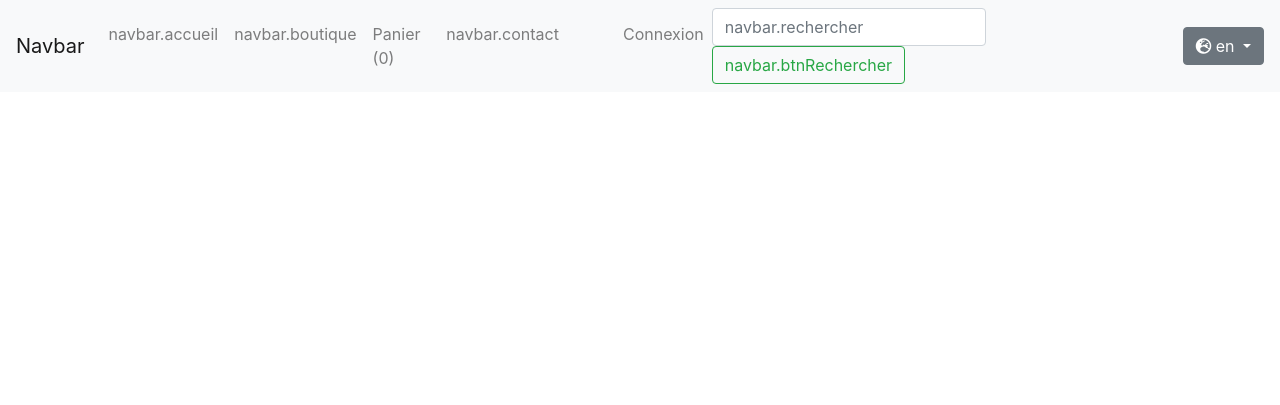
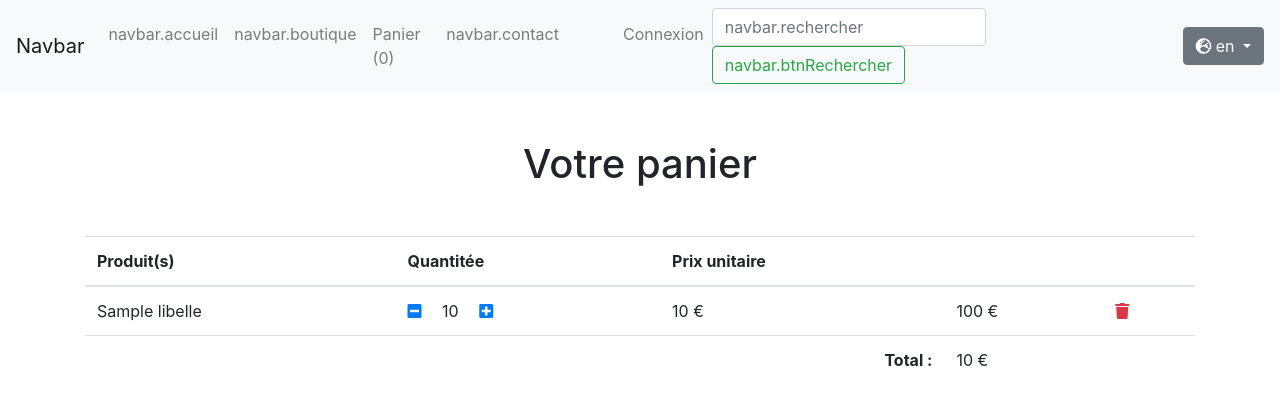
Before and after one commit to YannickMry/project_mi5, a Symfony app: template templates/cart/index.html.twig in a window 1280 px wide. Shown: the top 405 px of the page. Run offline with Twig, Linux system fonts and the light colour scheme; the template is opened without the code that fills it: most values are stand-ins (such as "Sample title", 1, 10 or a date in 2020); some libraries are stand-ins or nearby versions.

Commit message:
Panier en session fonctionnel

```diff
--- a/templates/base.html.twig
+++ b/templates/base.html.twig
@@ -9,7 +9,7 @@
     </head>
     <body>
         {% include "partials/_navbar.html.twig" %}
-        <header>
+        <header class="my-5">
             {% block header %}
             {% endblock header %}
         </header>
--- a/templates/cart/index.html.twig
+++ b/templates/cart/index.html.twig
@@ -1,4 +1,52 @@
 {% extends "base.html.twig" %}
 
+{% block header %}
+    <h1 class="text-center">Votre panier</h1>
+{% endblock header %}
+
 {% block body %}
+<table class="table">
+    <thead>
+        <tr>
+            <th>Produit(s)</th>
+            <th>Quantitée</th>
+            <th>Prix unitaire</th>
+            <th></th>
+            <th></th>
+        </tr>
+    </thead>
+    <tbody>
+        {% for cart in fullCart %}
+            <tr>
+                <td>{{cart.product.libelle}}</td>
+                <td>
+                    <a href="{{ path('cart_remove_one', {'productId': cart.product.id}) }}" class="mr-3">
+                        <i class="fas fa-minus-square"></i>
+                    </a>
+                    {{cart.quantity}}
+                    <a href="{{ path('cart_add', {'productId': cart.product.id}) }}" class="ml-3">
+                        <i class="fas fa-plus-square"></i>
+                    </a>
+                </td>
+                <td>{{cart.product.prix}} €</td>
+                <td>{{cart.product.prix * cart.quantity}} €</td>
+                <td>
+                    <a href="{{ path('cart_remove_all', {'productId': cart.product.id}) }}" class="text-danger">
+                        <i class="fas fa-trash"></i>
+                    </a>
+                </td>
+            </tr>
+        {% else %}
+        <tr>
+            <td colspan="5" class="alert alert-warning">Votre panier est vide...</td>
+        </tr>
+        {% endfor %}
+    </tbody>
+    <tfoot>
+        <tr>
+            <td colspan="3" class="text-right font-weight-bold"> Total : </td>
+            <td colspan="2">{{price}} €</td>
+        </tr>
+    </tfoot>
+</table>
 {% endblock body %}
--- a/templates/partials/_navbar.html.twig
+++ b/templates/partials/_navbar.html.twig
@@ -12,7 +12,12 @@
                 <a class="nav-link" href="{{ path('store_index')}}">{{'navbar.boutique' | trans}}</a>
             </li>
             <li class="nav-item {% if current_menu is defined and current_menu == ""%}active{% endif %}">
-                <a class="nav-link" href="#">Panier (0)</a>
+                <a class="nav-link" href="#">Panier
+                    {% if app.session.get('cart')['productsQuantityInCart'] is defined %}
+                        ({{ app.session.get('cart')['productsQuantityInCart']}})
+                    {% else %}
+                    (0)
+                    {% endif %}</a>
             </li>
             <li class="nav-item {% if current_menu is defined and current_menu == "contact"%}active{% endif %}">
                 <a class="nav-link" href="{{ path('default_contact') }}">{{'navbar.contact' | trans}}</a>
```
Also changed, not shown: src/Controller/CartController.php (+20 -5 lines), src/Service/CartService.php (+61 -2 lines).
